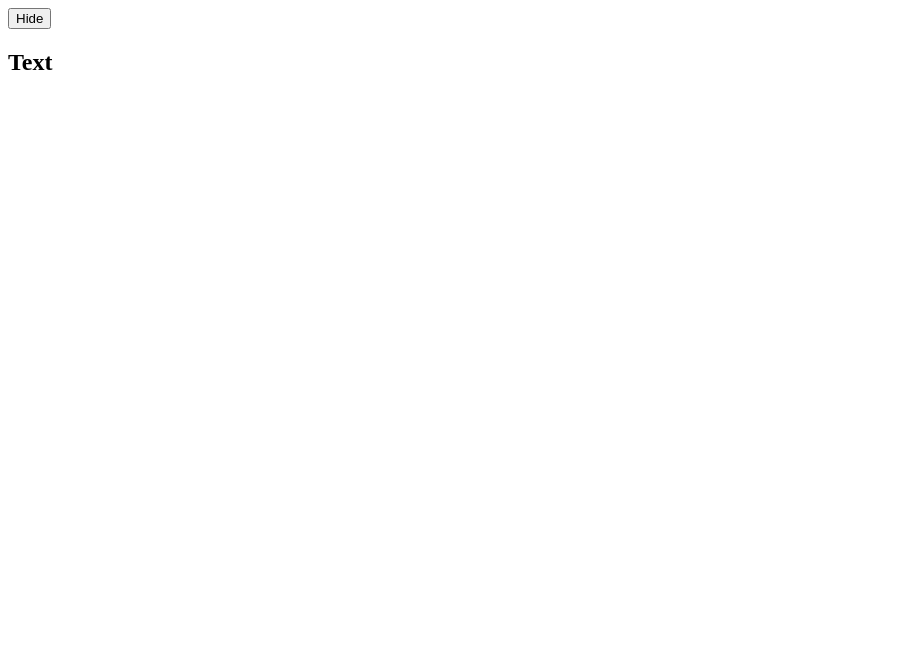
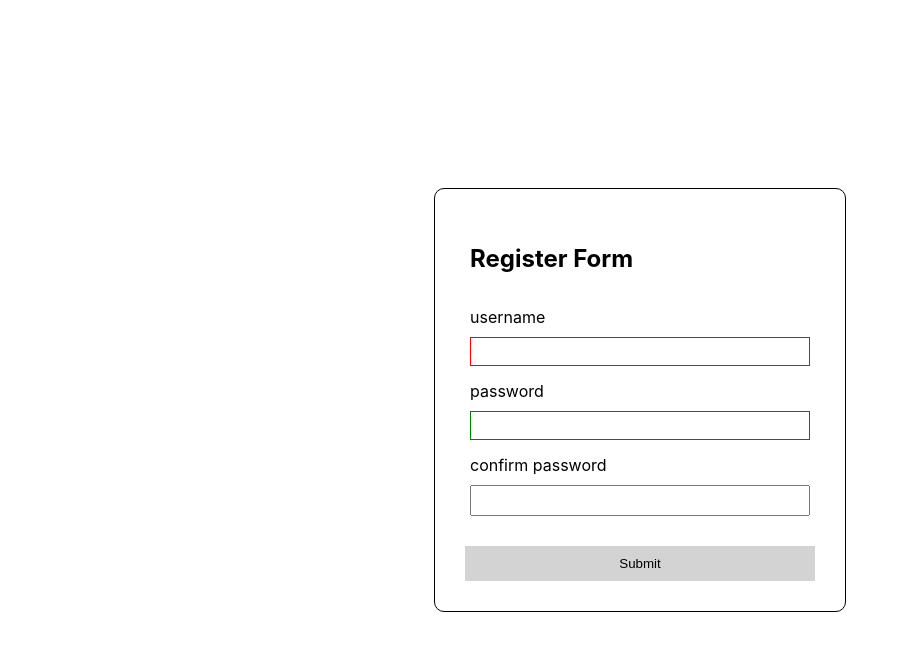
Before and after one commit to BbreeSwn/lab-event, a React (Create React App) app: page / in a window 1280 px wide. Shown: the top 650 px of the page, without its empty margins (0-901 px from the left). Built offline with nearby package versions, Linux system fonts and the light colour scheme.

Commit message:
lab-login-validation

```diff
--- a/src/index.css
+++ b/src/index.css
@@ -11,3 +11,53 @@ code {
   font-family: source-code-pro, Menlo, Monaco, Consolas, 'Courier New',
     monospace;
 }
+
+.app {
+  display: flex;
+  align-items: center;
+  justify-content: center;
+  height: 100vh;
+}
+
+.form {
+  display: flex;
+  flex-direction: column;
+  gap:5px;
+  flex-basis: 350px;
+
+  border: 1px solid black;
+  border-radius: 10px;
+  padding: 30px;
+}
+
+.form > * {
+  padding: 5px;
+}
+
+.form > button {
+  border: none;
+  padding: 10px;
+  background-color: lightgrey;
+  margin-top: 20px;
+}
+
+.form_input {
+  display: flex;
+  flex-direction: column;
+  gap:10px;
+}
+
+.form_input > input {
+  padding: 6px;
+}
+
+.input_error{
+  border: 1px solid red;
+}
+.input_success {
+  border:  1px solid green;
+}
+
+.text_error{
+  color: red;
+}
--- a/src/index.js
+++ b/src/index.js
@@ -1,23 +1,86 @@
 import React from 'react';
 import ReactDOM from 'react-dom/client';
+import './index.css'
 
 
 function App() {
-    const [isShow , setIsShow] = React.useState('false');
-    const handleClick = () => {
-        console.log('Clicked')
-        setIsShow(!isShow)
+    //state
+    const [username, setUsername] = React.useState('');
+    const [errorUserName, setErrorUserName] = React.useState(false);
+    const [errorUserNameText ,setErrorUserNameText] = React.useState('')
+
+    const [password, setPassword] = React.useState('');
+    const [errorPassword, setErrorPassword] = React.useState(false);
+    const [errorPasswordText ,setErrorPasswordText] = React.useState('')
+
+    const [confirm, setConfirm] = React.useState('');
+    const [errorConfirm, setErrorConfirm] = React.useState(false);
+    const [errorConfirmText ,setErrorText] = React.useState('')
+
+
+    //handle
+    const handleChangeUserName = (event) => {
+        setUsername(event.target.value)
+        if (errorUserName) setErrorUserName(false)
     };
-    const isShowBtn = true;
 
-const isShowText = true;
+    const handleChangePassword = (event) => {
+        setPassword(event.target.value)
+        if (errorPassword) setErrorPassword(false)
+    };
+
+    const handleChangeConfirmPassword = (event) => {
+        setConfirm(event.target.value)
+        if (errorConfirm) setErrorConfirm(false)
+    };
+
+//validation
+    const handleSubmit = (event) => {
+        event.preventDefault();
+        console.log('submit');
+
+        if (!username) {
+        setErrorUserName(true);
+        setErrorUserNameText('username is required')
+    } else if (username.length < 8 || username.length > 24){
+        setErrorUserName(false);
+        setErrorUserNameText('username must have 8-24 charecter')
+    }
+
+        if (!password) {
+        setErrorPassword(true)
+        setErrorPasswordText('username must have 8-16 charecter')
+    }else if(password.length < 8 || password > 16){
+        setErrorPassword(false);
+        setErrorPasswordText('username must have 8-16 charecter')
+    }
+
+
+        if (password !== confirm) setErrorConfirm(true);
+    }
     return (
-        <>
-            <button onClick={handleClick}>{isShow ? 'Hide' : 'Show'} </button>
-            <h2>Text</h2>
-        </>
+        <div className='app'>
+            <form className='form' onSubmit={handleSubmit}>
+                <h2>Register Form</h2>
+                <div className='form_input'>
+                    <label>username</label>
+                    <input className='input_error' onChange={handleChangeUserName} value={username}  type='text' />
+                    {errorUserName && <p className='text_error'>username is required</p>}
+                </div>
+                <div className='form_input'>
+                    <label>password</label>
+                    <input className='input_success' onChange={handleChangePassword} value={password} type='password' />
+                    {errorPassword && <p className='text_error'>password is required</p>}
+                </div>
+                <div className='form_input' >
+                    <label>confirm password</label>
+                    <input className='form_input' onChange={handleChangeConfirmPassword} type='password' />
+                    {errorConfirm && <p className='text_error'>confirm error</p>}
+                </div>
+                <button>Submit</button>
+            </form>
+        </div>
     );
-
 }
 
 // //render
```
